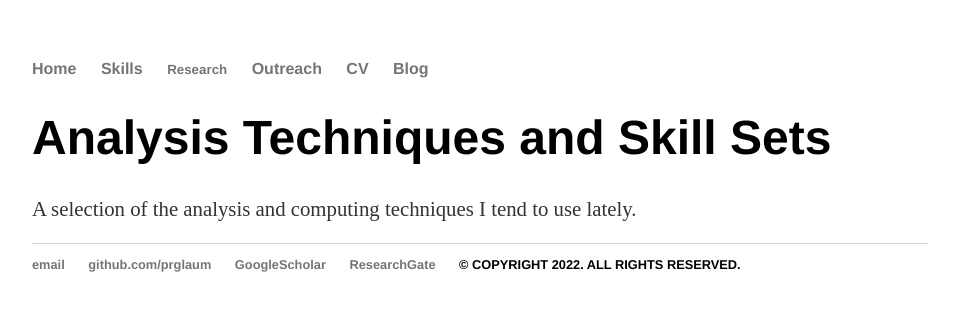
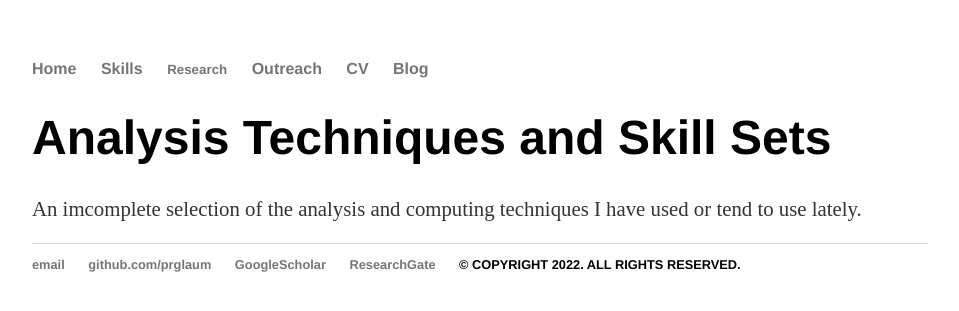
Before and after one commit to prglaum/prglaum.github.io, a Jekyll site: the page built from skills/index.html, in a window 1280 px wide. Shown: the top 311 px of the page, without its empty margins (160-1119 px from the left). Built offline with Jekyll 4.4.1, drawn with Linux system fonts in a browser that asks for light colours.

Commit message:
Update index.html

```diff
--- a/skills/index.html
+++ b/skills/index.html
@@ -4,5 +4,5 @@ title: Analysis Techniques and Skill Sets
 ---
 <div class="blurb">
 	<h1>Analysis Techniques and Skill Sets </h1>
-  <p>A selection of the analysis and computing techniques I tend to use lately.</p>
+  <p>An imcomplete selection of the analysis and computing techniques I have used or tend to use lately.</p>
 </div><!-- /.blurb -->
```
